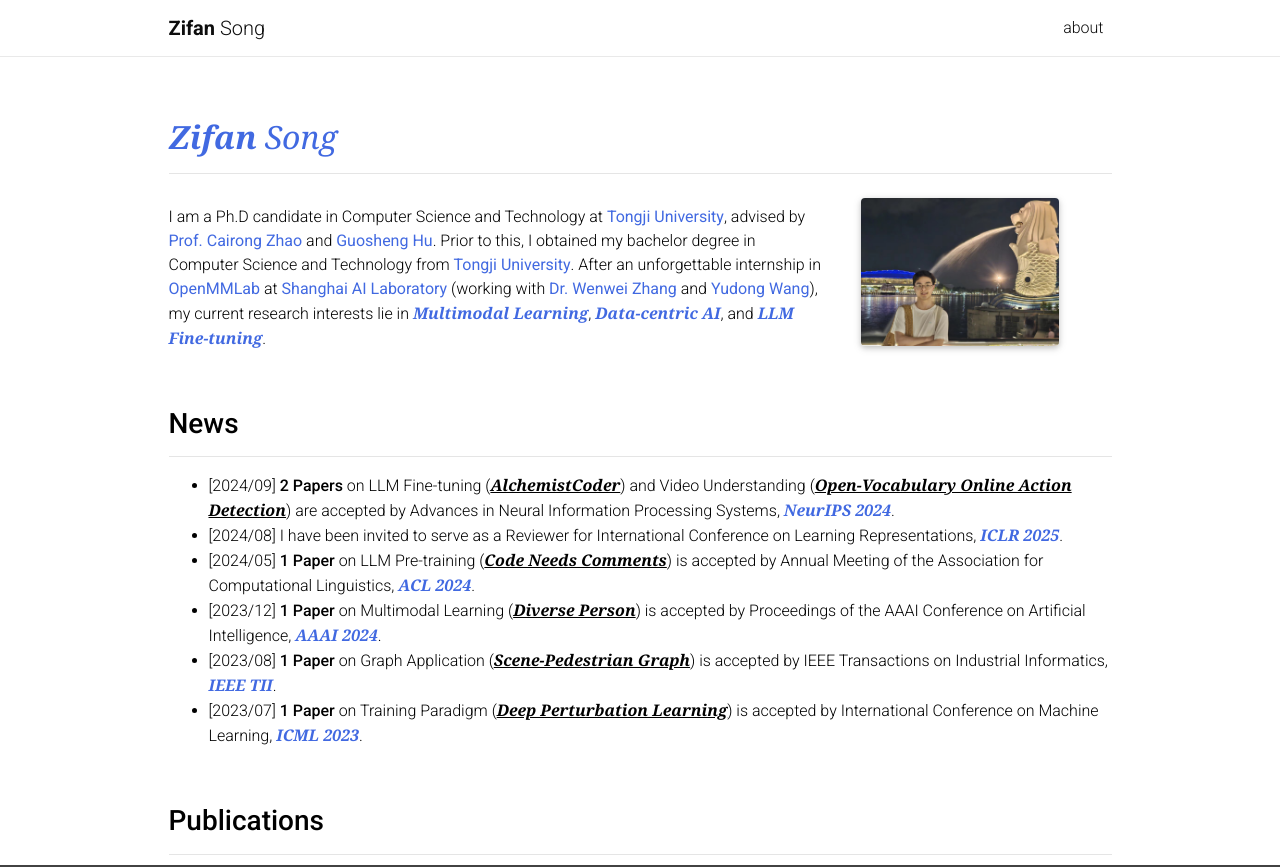
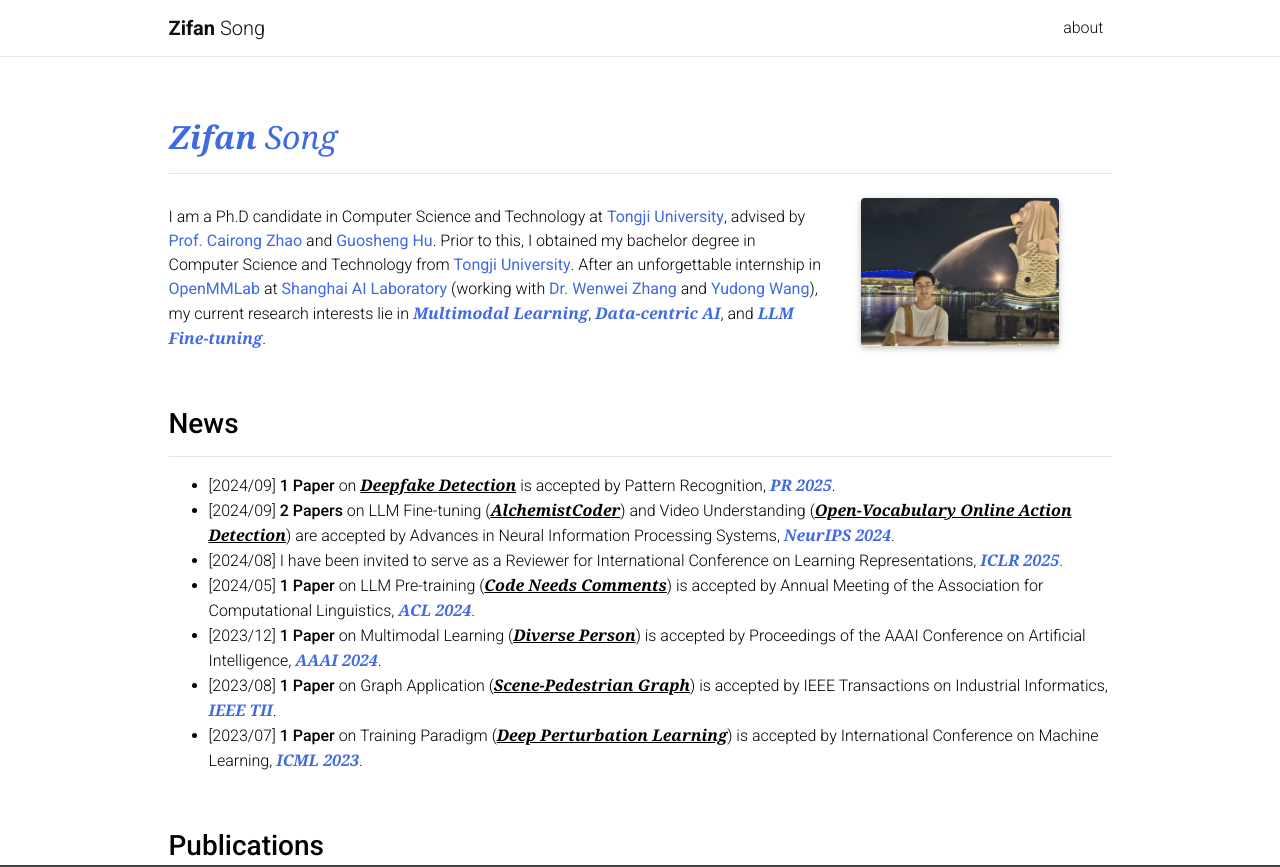
Before and after one commit to MatCaviar/MatCaviar.github.io, a Jekyll site: the page built from _pages/MatCaivar.md, in a window 1280 px wide and 900 px high, cut to the strip 0-867 px from the top of the window. Built offline with Jekyll 4.4.1, drawn with Linux system fonts in a browser that asks for light colours; nearby versions of some CDN libraries; a style sheet for code colours, icons or effects is not loaded.

Commit message:
Update MatCaivar.md

```diff
--- a/_pages/MatCaivar.md
+++ b/_pages/MatCaivar.md
@@ -27,6 +27,7 @@ I am a Ph.D candidate in Computer Science and Technology at [<font color="RoyalB
 
 ### **News**
 <hr />
+- [2024/09] **1 Paper** on [**<font face="Georgia"><I><U><B>Deepfake Detection</B></U></I></font>**](https://www.sciencedirect.com/science/article/abs/pii/S0031320325001293){:target="_blank"} is accepted by Pattern Recognition, **<font face="Georgia" color="RoyalBlue"><I><B>PR 2025</B></I></font>**.
 - [2024/09] **2 Papers** on LLM Fine-tuning ([**<font face="Georgia"><I><U><B>AlchemistCoder</B></U></I></font>**](https://internlm.github.io/AlchemistCoder/){:target="_blank"}) and Video Understanding ([**<font face="Georgia"><I><U><B>Open-Vocabulary Online Action Detection</B></U></I></font>**](https://openreview.net/pdf?id=PWzB2V2b6R){:target="_blank"}) are accepted by Advances in Neural Information Processing Systems, **<font face="Georgia" color="RoyalBlue"><I><B>NeurIPS 2024</B></I></font>**.
 - [2024/08] I have been invited to serve as a Reviewer for International Conference on Learning Representations, **<font face="Georgia" color="RoyalBlue"><I><B>ICLR 2025</B></I></font>**.
 - [2024/05] **1 Paper** on LLM Pre-training ([***<font face="Georgia"><I><U><B>Code Needs Comments</B></U></I></font>***](https://arxiv.org/abs/2402.13013){:target="_blank"}) is accepted by Annual Meeting of the Association for Computational Linguistics, **<font face="Georgia" color="RoyalBlue"><I><B>ACL 2024</B></I></font>**.
```
